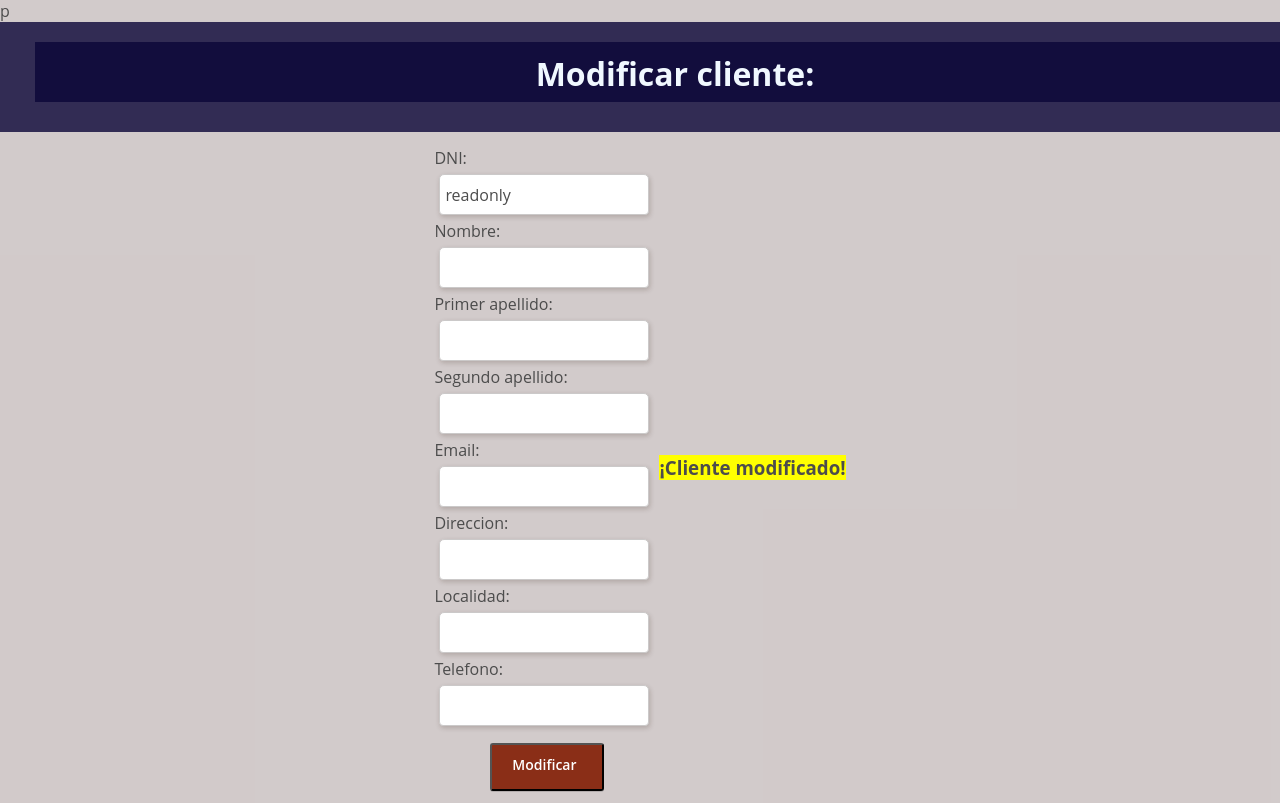
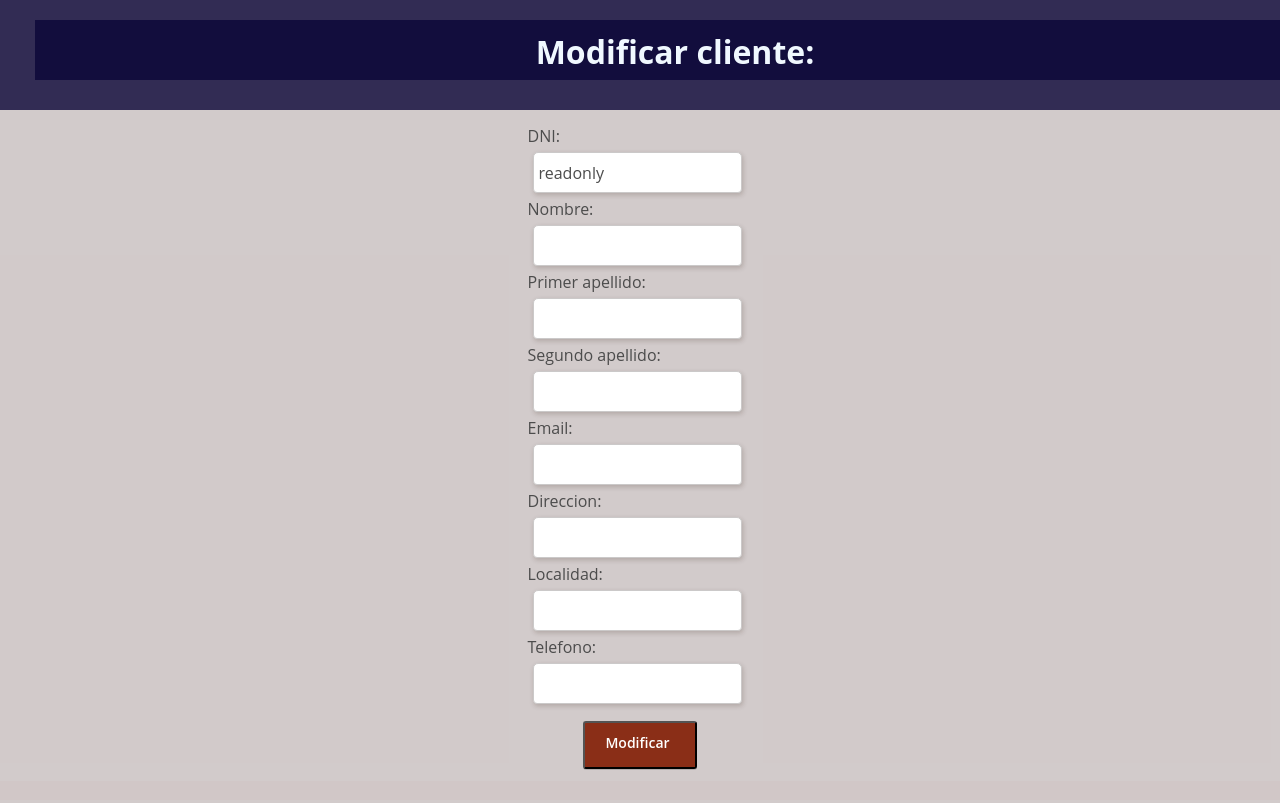
Before and after one commit to Jocargi/trabajoPhp, a PHP site: page /modificar_cliente.php in a window 1280 px wide. After the commit the page ends 770 px from the top, so only its background shows below. Run offline with PHP 8.4, Linux system fonts and the light colour scheme; tables that the repository leaves empty hold one stand-in row (values such as "Sample post").

Commit message:
Arreglado bug: Pagina no recargaba tras modificacion.
Arreglado bug: Mensaje de cliente modificado aparece tras modificar.

```diff
--- a/main/modificar_cliente.php
+++ b/main/modificar_cliente.php
@@ -1,30 +1,33 @@
 <?php
 require_once('dbaccess.php');
-$_GET['id'] = 123456789;
+$_GET['id'] = 369852147;
 $dni = $_GET['id'];
 $usuarioActualizado=false;
 if(isset($_GET['id']) && !empty($_GET['id'])) {
-    $id_cliente = 123456789;
+    $id_cliente = 369852147;
     $stmt = $pdo->prepare("SELECT * FROM cliente WHERE dni=:id");
     $stmt->execute(array(':id'=>$id_cliente));
     $cliente = $stmt->fetch();
 }
 else{
-    header('Location: index.html');
+    header('Location: index.php');
 }
 
+if(!$usuarioActualizado)
 //Comprueba si se ha enviado la petición de modificar el cliente
 if(isset($_POST) && !empty($_POST)){
     $usuarioActualizado = true;
-    $sql = "UPDATE cliente SET nombre=:nombre, apellido1=:apellido_1, apellido2=:apellido_2,email=:email, direccion=:direccion, localidad=:localidad, telefono=:telefono WHERE dni=:id";
-    $stmt -> prepare($sql);
+    $sql = "UPDATE cliente SET nombre=:nombre, apellido_1=:apellido_1, apellido_2=:apellido_2,correo=:correo, direccion=:direccion, localidad=:localidad, telefono=:telefono WHERE dni=:id";
     $nombre = $_POST['nombre'];
     $apellido1 = $_POST['apellido1'];
     $apellido2 = $_POST['apellido2'];
-    $email = $_POST['email'];
+    $correo = $_POST['correo'];
     $direccion = $_POST['direccion'];
     $localidad = $_POST['localidad'];
-    $stmt->execute(array(':dni'=>$dni, ':nombre'=>$id_cliente, ':apellido1'=>$apellido1, ':apellido2'=>$apellido2, ':email'=>$email, ':direccion'=>$direccion, ':localidad'=>$localidad));
+    $telefono = $_POST['telefono'];
+
+    $stmt = $pdo -> prepare($sql);
+    $stmt->execute(array(':id'=>$dni, ':nombre'=>$nombre, ':apellido_1'=>$apellido1, ':apellido_2'=>$apellido2, ':correo'=>$correo, ':direccion'=>$direccion, ':localidad'=>$localidad, ':telefono'=>$telefono));
 }
 ?>
 <!DOCTYPE html>
@@ -34,7 +37,7 @@
     <title>Modificar Cliente</title>
     <link rel="stylesheet" href="stylesRegistro.css">
     <link rel="stylesheet" href="styles_Menu_clientes.css">
-    <script src=""></script>p
+    <script src=""></script>
 </head>
 <body>
     <header>
@@ -70,7 +73,7 @@
                 <label for="email">
                     Email:
                 </label>
-            <input type="text" name="email" value=<?php echo "".$cliente['correo']."";?>>
+            <input type="text" name="correo" value=<?php echo "".$cliente['correo']."";?>>
             </div>
             <div>
                 <label for="direccion">
@@ -92,7 +95,7 @@
             </div>
             <input type="submit" value="Modificar">
         </form>
-        <div style="<?php echo $usuarioActualizado ? "" : "display=none".";" ?>" id="mensajeClienteModificado"><h3>¡Cliente modificado!</h3></div>
+        <div style="<?php echo $usuarioActualizado ? "" : "display:none;" ?>" id="mensajeClienteModificado"><h3>¡Cliente modificado!</h3></div>
     </main>
 </body>
 </html>
```
